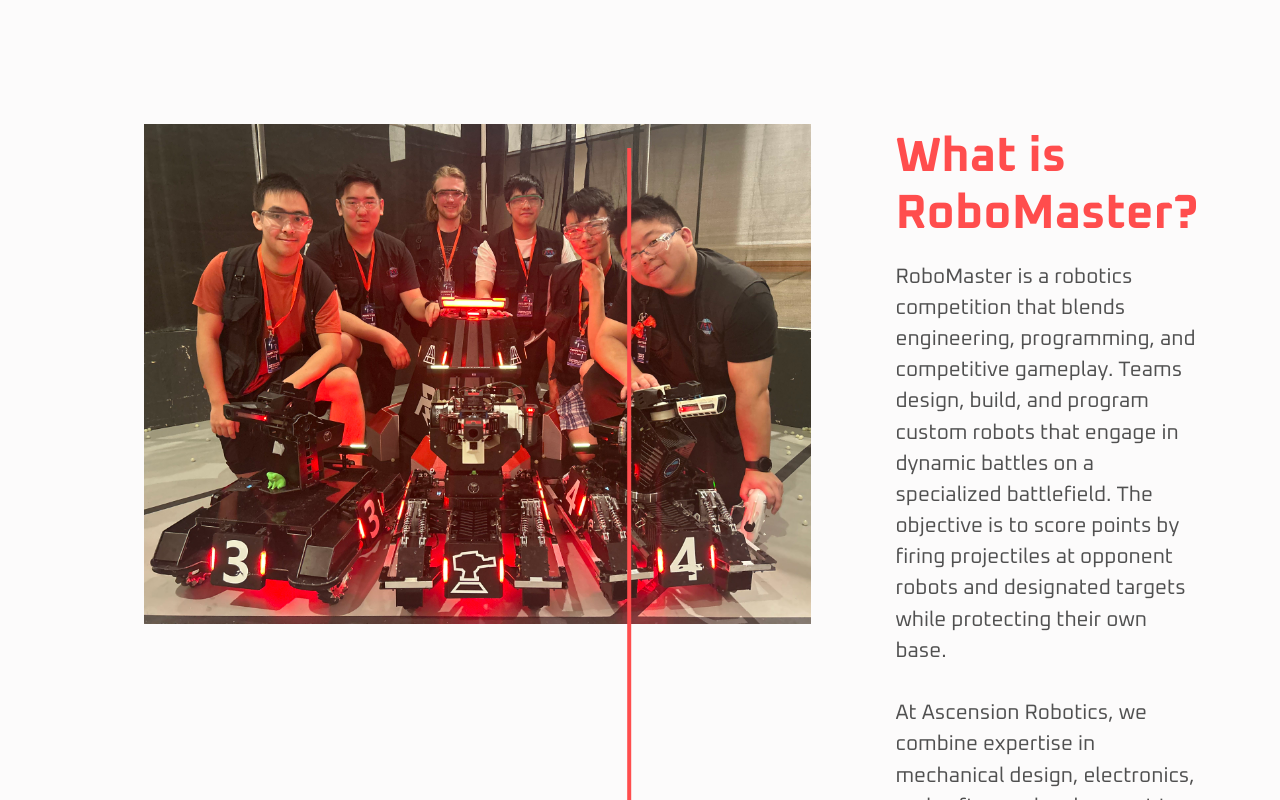
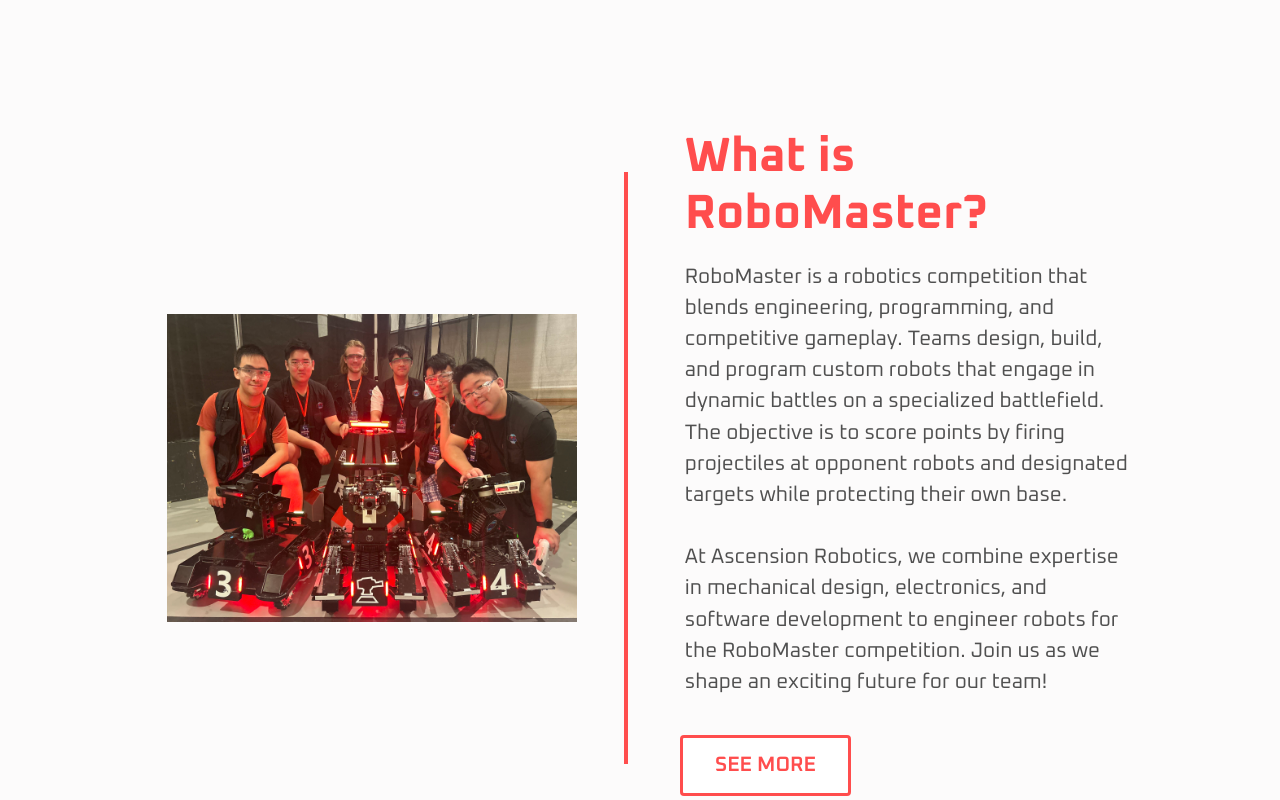
Before and after one commit to kelly2603/sfurcw, a React (Create React App) app: page / in a window 1280 px wide. Shown: the part 820-1620 px from the top of the page. Built offline with nearby package versions, Linux system fonts and the light colour scheme.

Commit message:
update home page

```diff
--- a/src/components/Home/TeamIntroStyles.css
+++ b/src/components/Home/TeamIntroStyles.css
@@ -1,7 +1,5 @@
 /*intro seciton styles*/
 .RM-container{
-    margin-left: auto;
-    margin-right: auto;
     display: grid;
     grid-template-columns: repeat(2, 1fr);
     grid-gap: 5rem;
@@ -12,12 +10,12 @@
 .RM-container::before {
     content: "";
     position: absolute;
-    top: 1.5rem;
-    bottom: 1.5rem;
+    top: 3rem;
+    bottom: 3rem;
     left: 50%;
     width: 4px;
     background-color: #FF4D4D;
-    transform: translateX(-0.8rem);
+    transform: translateX(-1rem);
     z-index: 1;
 }
 .RM-container .desc-container {
@@ -27,10 +25,17 @@
     align-items: flex-start;
     text-align: left;
 }
-.RM-container img {
-    max-width: 700px;
-    max-height: 500px;
+.RM-container .img-container {
+    display: flex;
+    justify-content: center;
+    align-items: center;
 }
+.RM-container .img {
+    width: 90%;
+    max-width: 100%;
+    height: auto;
+}
+
 
 
 /*video styles*/
@@ -64,7 +69,7 @@
     padding-bottom: 4rem;
 }
 .skills-container p {
-    height: 11.5rem;
+    height: 14rem;
 }
 .skills-container img {
     width: 100%;
```
